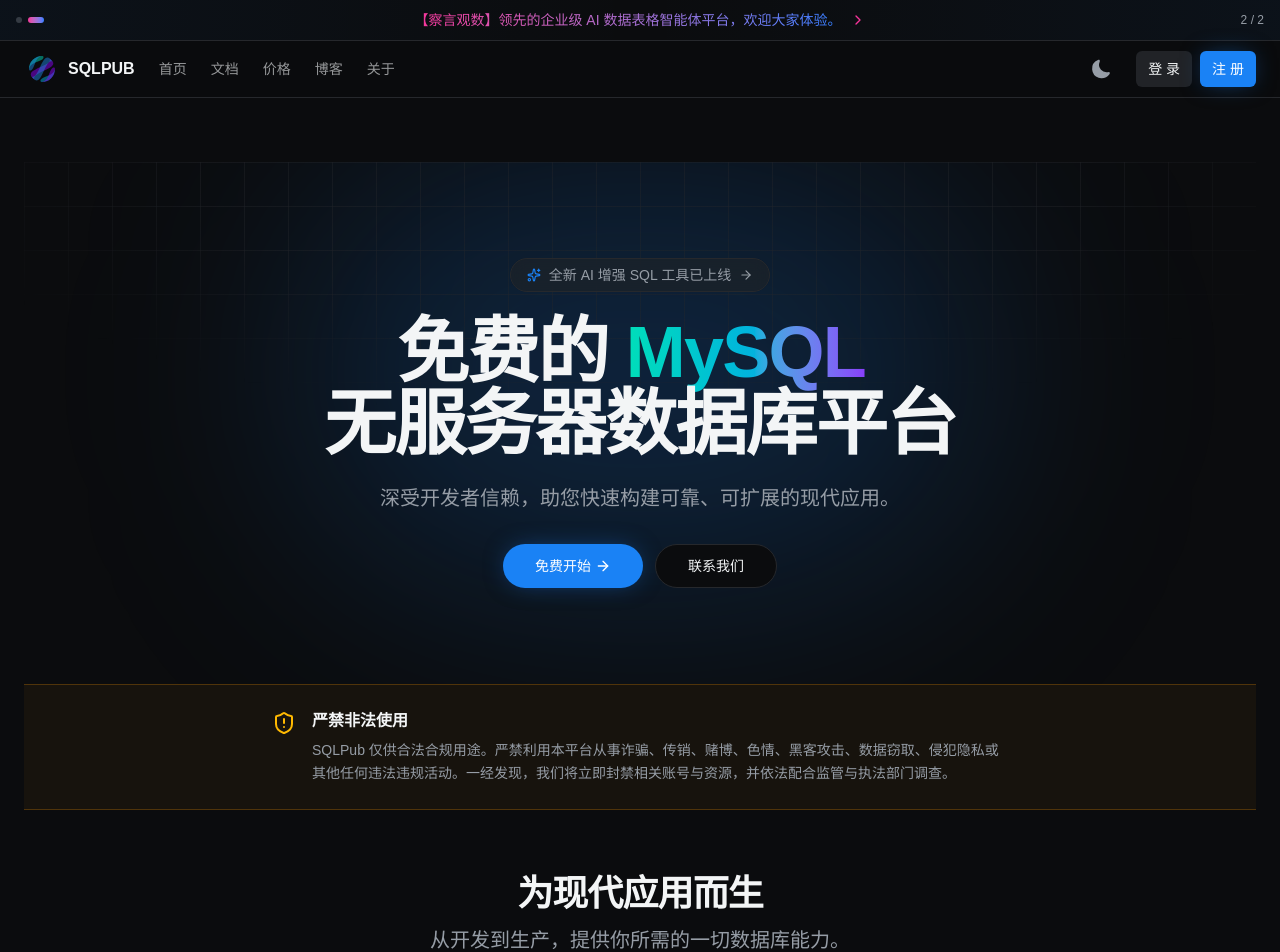
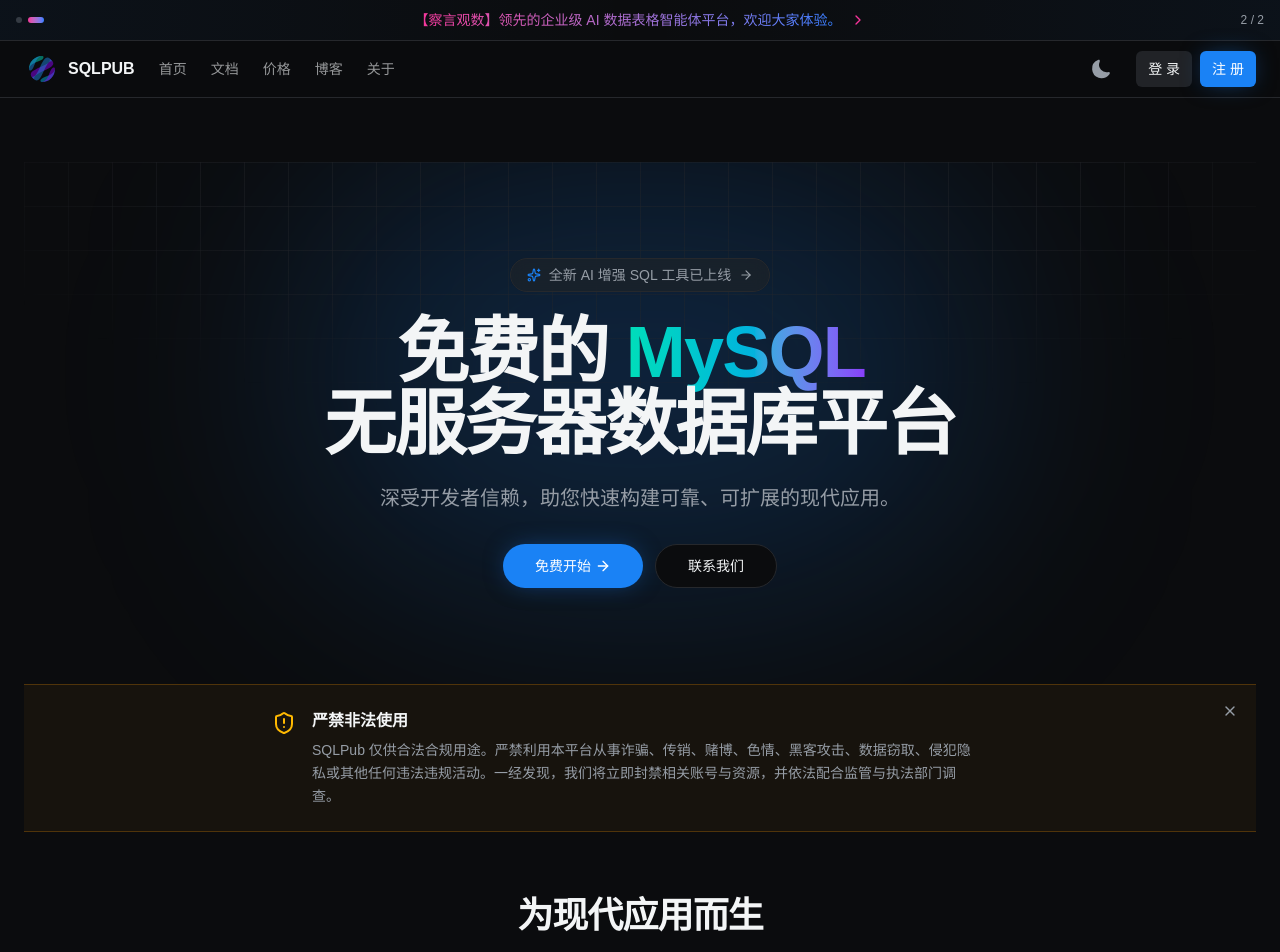
Before and after one commit to sqlpub/sqlpub-website, a Next.js app: page / in a window 1280 px wide. Shown: the top 952 px of the page. Built offline with nearby package versions, Linux system fonts and the light colour scheme; a web font is replaced by a local one.

Commit message:
v0.0.5 add blog 和 合规使用提示

```diff
--- a/app/page.tsx
+++ b/app/page.tsx
@@ -1,8 +1,9 @@
 import Image from "next/image";
 import Link from "next/link";
-import { ArrowRight, ShieldAlert, Sparkles } from "lucide-react";
+import { ArrowRight, Sparkles } from "lucide-react";
 
 import { siteConfig } from "@/config/site";
+import { ComplianceNotice } from "@/components/compliance-notice";
 import { title, subtitle } from "@/components/primitives";
 import { Button } from "@/components/ui/button";
 import { cn } from "@/lib/utils";
@@ -104,27 +105,7 @@
         </div>
       </section>
 
-      {/* Compliance notice */}
-      <section
-        aria-label="合规使用提示"
-        className="border-y border-amber-500/25 bg-amber-500/5 py-5 md:py-6"
-      >
-        <div className="mx-auto flex max-w-3xl flex-col items-center gap-3 px-4 text-center sm:flex-row sm:items-start sm:gap-4 sm:text-left">
-          <ShieldAlert
-            aria-hidden="true"
-            className="mt-0.5 h-6 w-6 shrink-0 text-amber-600 dark:text-amber-400"
-          />
-          <div className="space-y-1.5">
-            <p className="text-base font-semibold text-foreground">
-              严禁非法使用
-            </p>
-            <p className="text-sm leading-relaxed text-muted-foreground">
-              SQLPub
-              仅供合法合规用途。严禁利用本平台从事诈骗、传销、赌博、色情、黑客攻击、数据窃取、侵犯隐私或其他任何违法违规活动。一经发现，我们将立即封禁相关账号与资源，并依法配合监管与执法部门调查。
-            </p>
-          </div>
-        </div>
-      </section>
+      <ComplianceNotice />
 
       {/* Features */}
       <section className="py-12 md:py-16">
--- /dev/null
+++ b/components/compliance-notice.tsx
@@ -0,0 +1,63 @@
+"use client";
+
+import { useEffect, useState } from "react";
+import { ShieldAlert, X } from "lucide-react";
+
+const STORAGE_KEY = "sqlpub-compliance-notice-dismissed";
+
+export function ComplianceNotice() {
+  const [visible, setVisible] = useState(false);
+
+  useEffect(() => {
+    try {
+      if (localStorage.getItem(STORAGE_KEY) !== "1") {
+        setVisible(true);
+      }
+    } catch {
+      setVisible(true);
+    }
+  }, []);
+
+  function dismiss() {
+    setVisible(false);
+    try {
+      localStorage.setItem(STORAGE_KEY, "1");
+    } catch {
+      // ignore storage errors
+    }
+  }
+
+  if (!visible) return null;
+
+  return (
+    <section
+      aria-label="合规使用提示"
+      className="relative border-y border-amber-500/25 bg-amber-500/5 py-5 md:py-6"
+    >
+      <div className="mx-auto flex max-w-3xl flex-col items-center gap-3 px-4 pr-12 text-center sm:flex-row sm:items-start sm:gap-4 sm:text-left">
+        <ShieldAlert
+          aria-hidden="true"
+          className="mt-0.5 h-6 w-6 shrink-0 text-amber-600 dark:text-amber-400"
+        />
+        <div className="space-y-1.5">
+          <p className="text-base font-semibold text-foreground">
+            严禁非法使用
+          </p>
+          <p className="text-sm leading-relaxed text-muted-foreground">
+            SQLPub
+            仅供合法合规用途。严禁利用本平台从事诈骗、传销、赌博、色情、黑客攻击、数据窃取、侵犯隐私或其他任何违法违规活动。一经发现，我们将立即封禁相关账号与资源，并依法配合监管与执法部门调查。
+          </p>
+        </div>
+      </div>
+
+      <button
+        type="button"
+        onClick={dismiss}
+        aria-label="关闭提示"
+        className="absolute right-3 top-3 rounded-md p-1.5 text-muted-foreground transition-colors hover:bg-amber-500/10 hover:text-foreground"
+      >
+        <X className="h-4 w-4" />
+      </button>
+    </section>
+  );
+}
```
